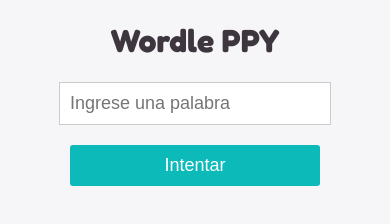
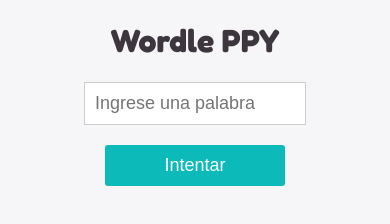
Before and after one commit to CamilaGrahl/wordle-ppy-with-api, a plain HTML site: page index.html in a window 390 px wide. Drawn offline with Linux system fonts and the light colour scheme; no server answers.

Commit message:
new implementation desing for smartPhones

```diff
--- a/style.css
+++ b/style.css
@@ -69,11 +69,11 @@ button:active {
     }
 
     #guess-input {
-        width: 250px; /* Hace que el ancho del input sea el 80% del ancho del contenedor */
+        width: 200px; /* Hace que el ancho del input sea el 80% del ancho del contenedor */
     }
 
     #guess-button {
-        width: 250px; /* Hace que el ancho del botón sea el 80% del ancho del contenedor */
+        width: 180px; /* Hace que el ancho del botón sea el 80% del ancho del contenedor */
     }
 
     .letter {
```
